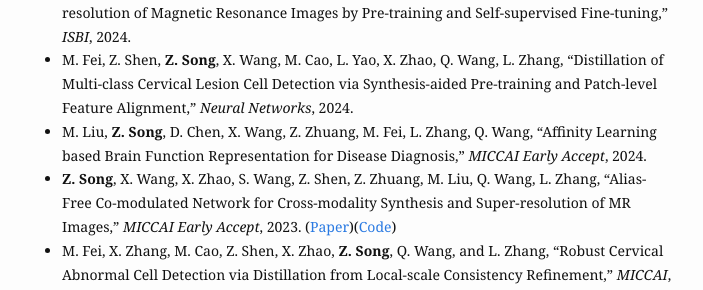
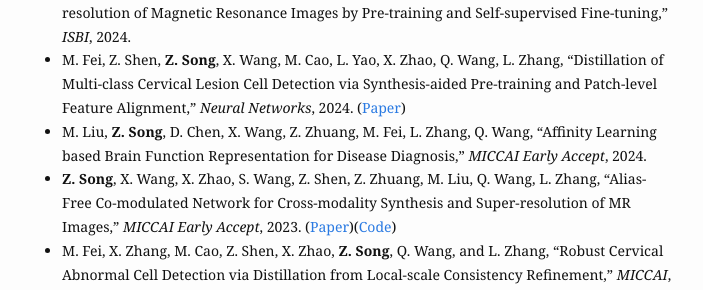
Before and after one commit to zhiyuns/zhiyuns.github.io, a Jekyll site: the page built from publications.md, in a window 1280 px wide. Shown: the part 253-543 px from the top of the page, without its empty margins (288-991 px from the left). Built offline with Jekyll 4.4.1, drawn with Linux system fonts in a browser that asks for light colours.

Commit message:
update publications

```diff
--- a/publications.md
+++ b/publications.md
@@ -6,7 +6,7 @@ slug: /publications
 
 - **Z. Song**, P. Du, J. Yan, K. Li, J. Shou, M. Lai, Y. Fan, Y. Xu, “Nucleus-aware Self-supervised Pretraining Using Unpaired Image-to-image Translation for Histopathology Images,” *IEEE Transactions on Medical Imaging*, 2024, 43(1): 459-472. ([Paper](https://ieeexplore.ieee.org/document/10234386))([Code](https://github.com/zhiyuns/UNITPathSSL))
 - X. Wang<sup>#</sup>, **Z. Song<sup>#</sup>**, Y. Zhu, S. Wang, L. Zhang, D. Shen, Q. Wang, “Inter-slice Super-resolution of Magnetic Resonance Images by Pre-training and Self-supervised Fine-tuning,” *ISBI*, 2024.
-- M. Fei, Z. Shen, **Z. Song**, X. Wang, M. Cao, L. Yao, X. Zhao, Q. Wang, L. Zhang, “Distillation of Multi-class Cervical Lesion Cell Detection via Synthesis-aided Pre-training and Patch-level Feature Alignment,” *Neural Networks*, 2024.
+- M. Fei, Z. Shen, **Z. Song**, X. Wang, M. Cao, L. Yao, X. Zhao, Q. Wang, L. Zhang, “Distillation of Multi-class Cervical Lesion Cell Detection via Synthesis-aided Pre-training and Patch-level Feature Alignment,” *Neural Networks*, 2024. ([Paper](https://www.sciencedirect.com/science/article/pii/S0893608024003290?utm_campaign=STMJ_219742_AUTH_SERV_PA&utm_medium=email&utm_acid=288433174&SIS_ID=&dgcid=STMJ_219742_AUTH_SERV_PA&CMX_ID=&utm_in=DM476774&utm_source=AC_))
 - M. Liu, **Z. Song**, D. Chen, X. Wang, Z. Zhuang, M. Fei, L. Zhang, Q. Wang, “Affinity Learning based Brain Function Representation for Disease Diagnosis,” *MICCAI Early Accept*, 2024.
 - **Z. Song**, X. Wang, X. Zhao, S. Wang, Z. Shen, Z. Zhuang, M. Liu, Q. Wang, L. Zhang, “Alias-Free Co-modulated Network for Cross-modality Synthesis and Super-resolution of MR Images,” *MICCAI Early Accept*, 2023. ([Paper](https://link.springer.com/chapter/10.1007/978-3-031-43999-5_7))([Code](https://github.com/zhiyuns/AFCM))
 - M. Fei, X. Zhang, M. Cao, Z. Shen, X. Zhao, **Z. Song**, Q. Wang, and L. Zhang, “Robust Cervical Abnormal Cell Detection via Distillation from Local-scale Consistency Refinement,” *MICCAI*, 2023. ([Paper](https://link.springer.com/chapter/10.1007/978-3-031-43987-2_63))([Code](https://github.com/feimanman/Cervical-Abnormal-Cell-Detection))
```
